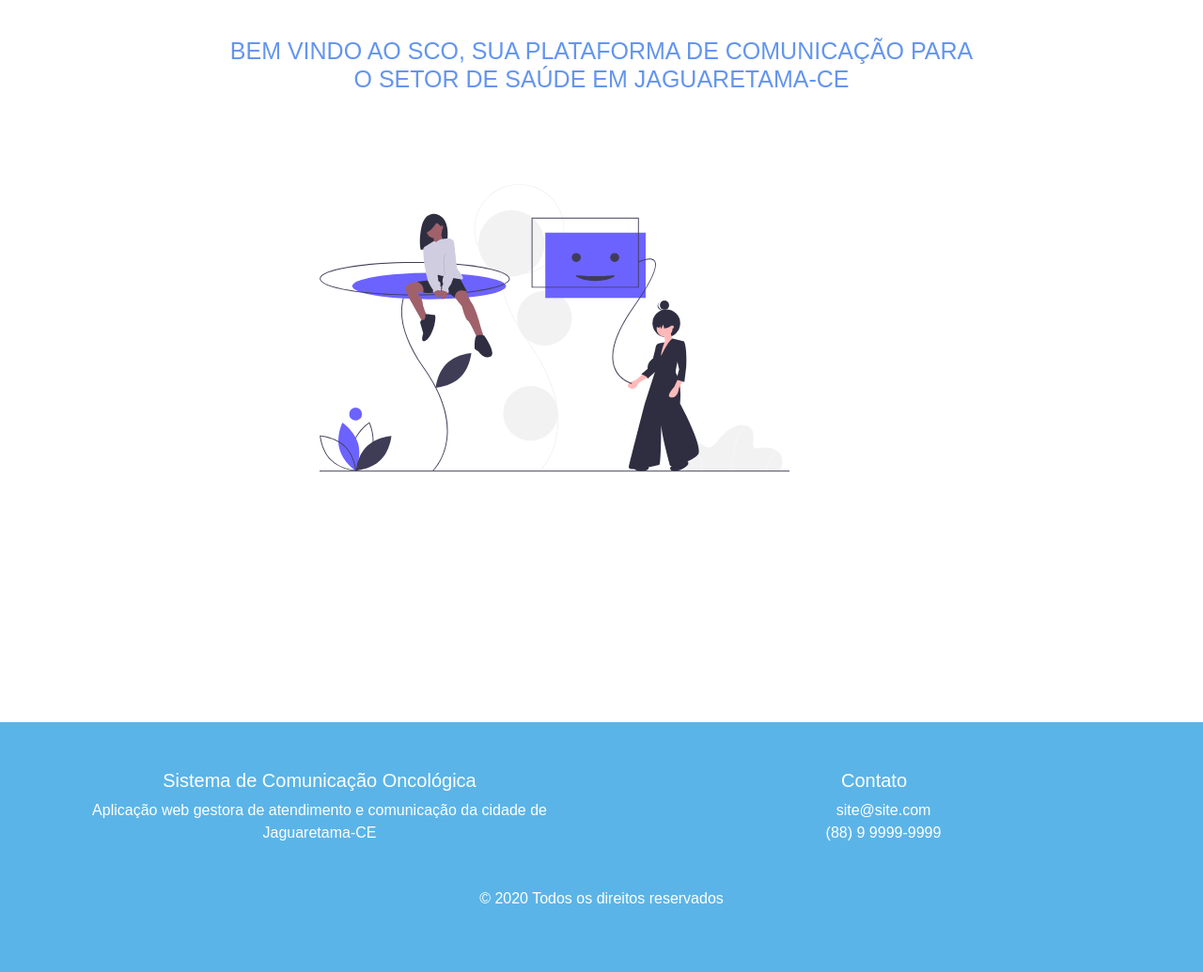
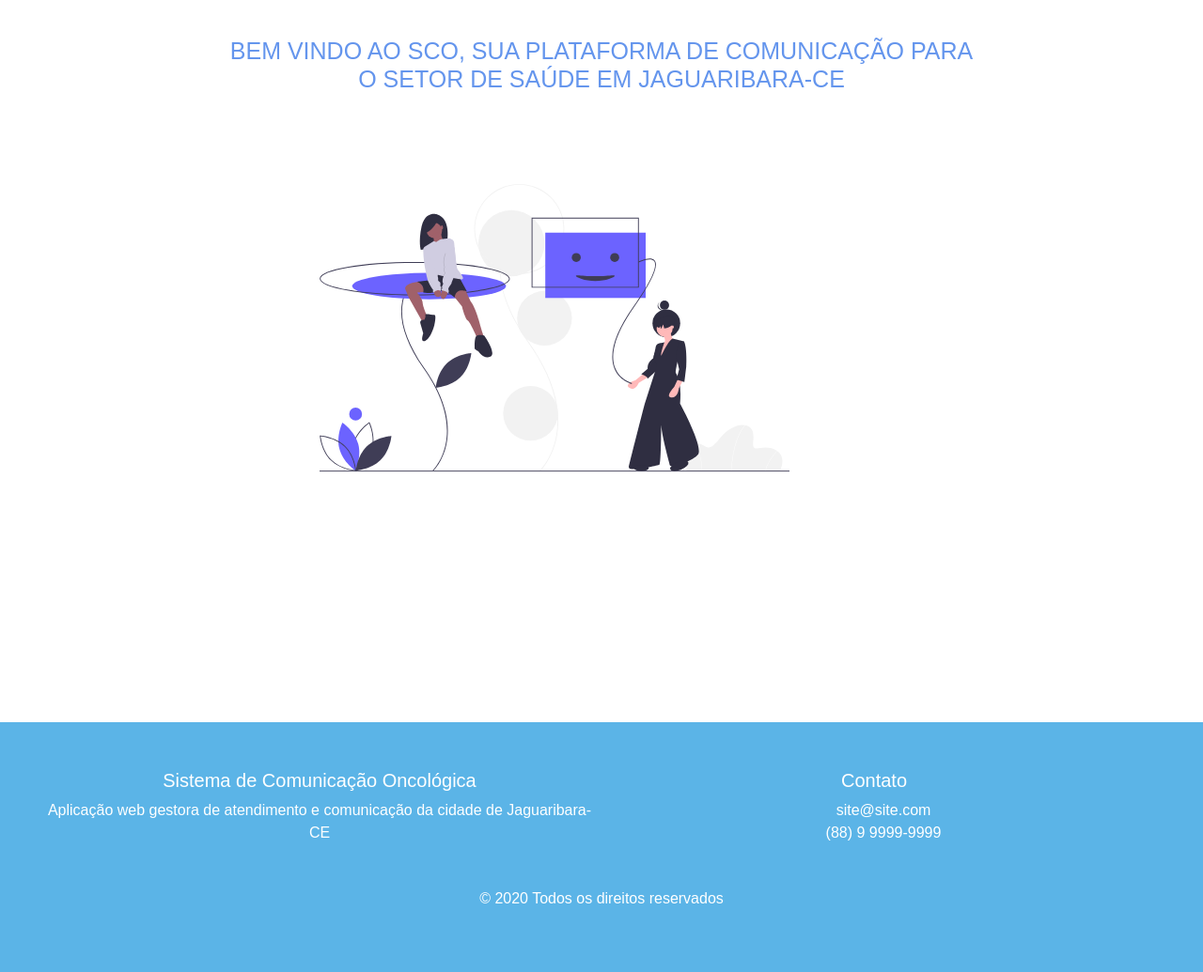
Before and after one commit to J-Eugenio/FabSoft-SCO, a PHP site: page /view/menu.php in a window 1280 px wide. Shown: the part 119-1154 px from the top of the page at 94% size. Run offline with PHP 8.4, Linux system fonts and the light colour scheme; the visitor is signed in with stand-in values (Sample User, id 1); some libraries are stand-ins or nearby versions.

Commit message:
Correções no frontend
Correção no nome da cidade

```diff
--- a/sys/view/footer.php
+++ b/sys/view/footer.php
@@ -5,7 +5,7 @@
             <div class="row">
                 <div class="col l6 s12">
                     <h5 class="white-text">Sistema de Comunicação Oncológica</h5>
-                    <p class="grey-text text-lighten-4">Aplicação web gestora de atendimento e comunicação da cidade de Jaguaretama-CE</p>
+                    <p class="grey-text text-lighten-4">Aplicação web gestora de atendimento e comunicação da cidade de Jaguaribara-CE</p>
                 </div>
             </div>
         </div>
--- a/sys/view/menu.php
+++ b/sys/view/menu.php
@@ -1,7 +1,7 @@
 <?php include_once("header.php");?>
 <div class="header-container">
     <div class="header-content">
-    <h1>Bem vindo ao SCO, sua plataforma de comunicação para o setor de saúde em Jaguaretama-CE</h1>
+    <h1>Bem vindo ao SCO, sua plataforma de comunicação para o setor de saúde em Jaguaribara-CE</h1>
     <img src="/fabsoft-sco/sys/assets/img/welcome.svg" alt="">
     </div>
 </div>
```
